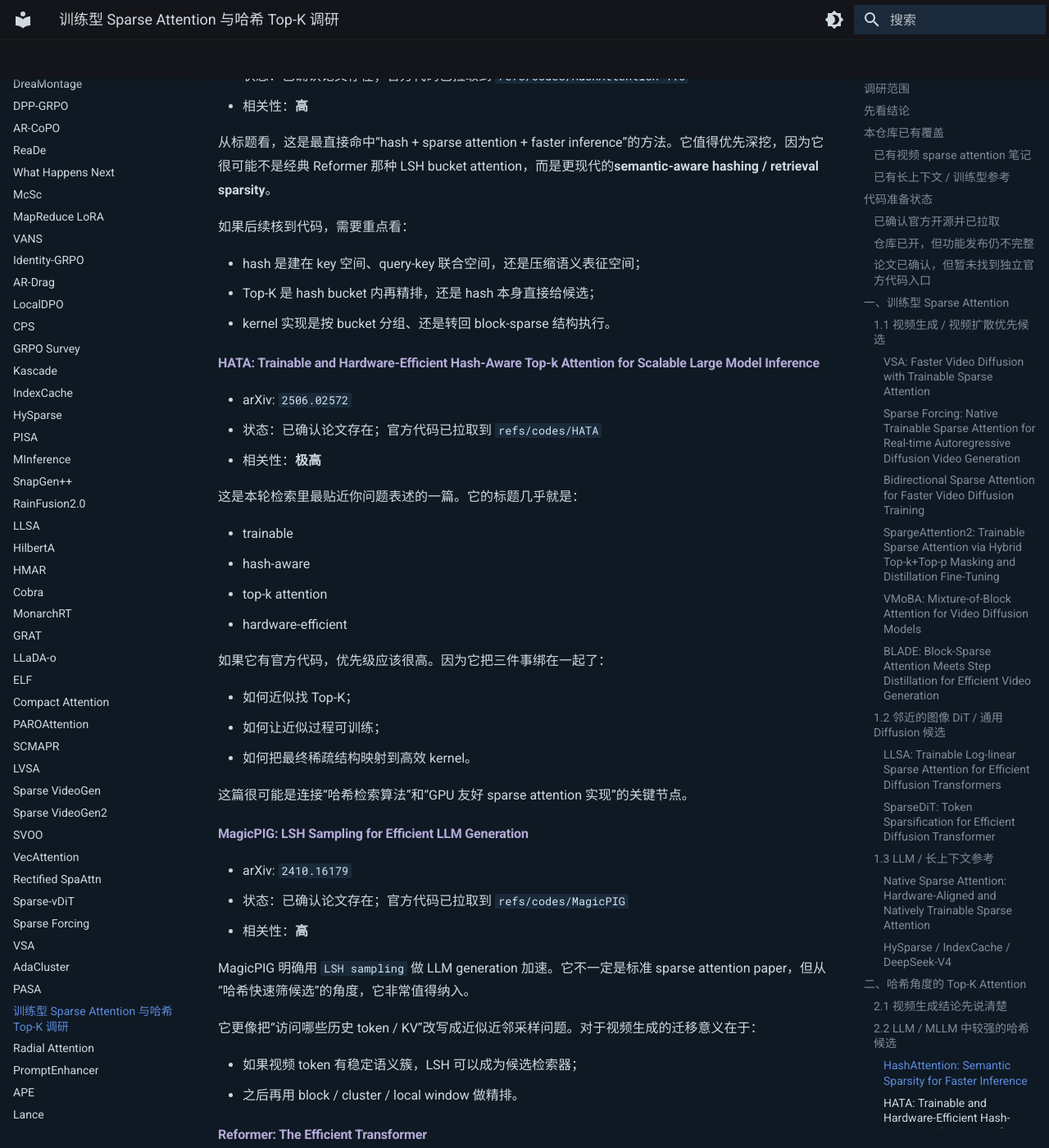
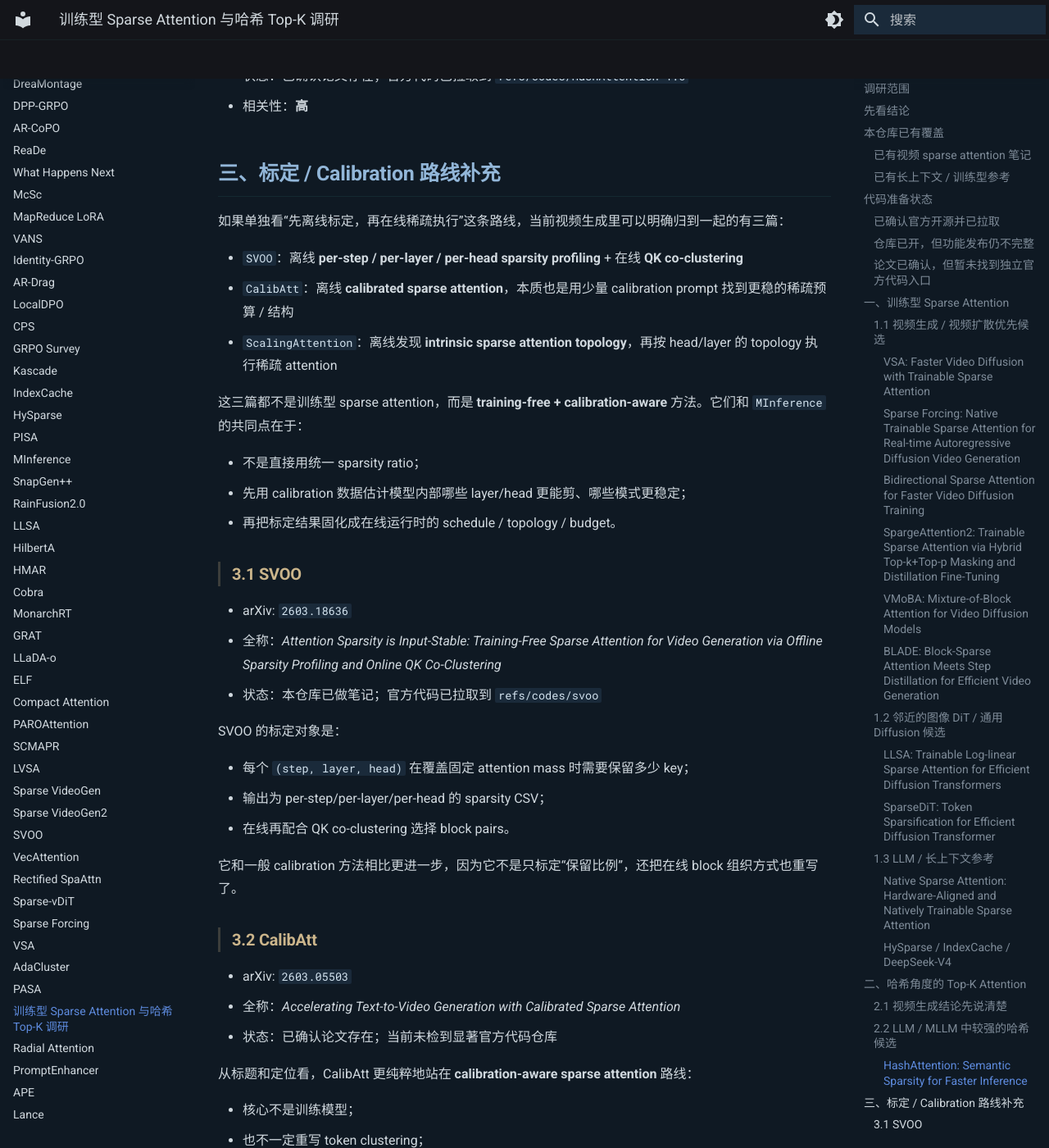
Before and after one commit to YouHuang67/paper-code-notes, an MkDocs documentation site: the page built from docs/paper_reading/sparse_attention_training_hash_survey.md, in a window 1280 px wide and 1400 px high, scrolled down 8186 px. Shown: the whole window at 82% size. Built offline with MkDocs 1.6.1 and Material for MkDocs 9.7.7, drawn with Linux system fonts in a browser that asks for light colours; some of the changed text lies outside the part shown.

Commit message:
docs: add calibration sparse attention survey notes

```diff
--- a/docs/paper_reading/sparse_attention_training_hash_survey.md
+++ b/docs/paper_reading/sparse_attention_training_hash_survey.md
@@ -259,6 +259,79 @@ BLADE 不是纯 sparse attention 论文，而是 **block-sparse attention + step
 - 状态：已确认论文存在；官方代码已拉取到 `refs/codes/HashAttention-1.0`
 - 相关性：**高**
 
+## 三、标定 / Calibration 路线补充
+
+如果单独看“先离线标定，再在线稀疏执行”这条路线，当前视频生成里可以明确归到一起的有三篇：
+
+- `SVOO`：离线 **per-step / per-layer / per-head sparsity profiling** + 在线 **QK co-clustering**
+- `CalibAtt`：离线 **calibrated sparse attention**，本质也是用少量 calibration prompt 找到更稳的稀疏预算 / 结构
+- `ScalingAttention`：离线发现 **intrinsic sparse attention topology**，再按 head/layer 的 topology 执行稀疏 attention
+
+这三篇都不是训练型 sparse attention，而是 **training-free + calibration-aware** 方法。它们和 `MInference` 的共同点在于：
+
+- 不是直接用统一 sparsity ratio；
+- 先用 calibration 数据估计模型内部哪些 layer/head 更能剪、哪些模式更稳定；
+- 再把标定结果固化成在线运行时的 schedule / topology / budget。
+
+### 3.1 SVOO
+
+- arXiv: `2603.18636`
+- 全称：*Attention Sparsity is Input-Stable: Training-Free Sparse Attention for Video Generation via Offline Sparsity Profiling and Online QK Co-Clustering*
+- 状态：本仓库已做笔记；官方代码已拉取到 `refs/codes/svoo`
+
+SVOO 的标定对象是：
+
+- 每个 `(step, layer, head)` 在覆盖固定 attention mass 时需要保留多少 key；
+- 输出为 per-step/per-layer/per-head 的 sparsity CSV；
+- 在线再配合 QK co-clustering 选择 block pairs。
+
+它和一般 calibration 方法相比更进一步，因为它不是只标定“保留比例”，还把在线 block 组织方式也重写了。
+
+### 3.2 CalibAtt
+
+- arXiv: `2603.05503`
+- 全称：*Accelerating Text-to-Video Generation with Calibrated Sparse Attention*
+- 状态：已确认论文存在；当前未检到显著官方代码仓库
+
+从标题和定位看，CalibAtt 更纯粹地站在 **calibration-aware sparse attention** 路线：
+
+- 核心不是训练模型；
+- 也不一定重写 token clustering；
+- 而是通过少量 calibration 样本估计更稳的稀疏结构或预算，再在线执行。
+
+它很适合和 `MInference / SVOO` 放在一起比较：
+
+- `MInference` 更偏长上下文 LLM head pattern 标定；
+- `SVOO` 更偏视频 DiT 的 layer/head 稀疏度与 co-clustering；
+- `CalibAtt` 则更像视频生成里的“直接校准 sparse attention 行为”。
+
+### 3.3 ScalingAttention
+
+- arXiv: `2606.23019`
+- 全称：*ScalingAttention: Discovering Intrinsic Sparse Attention Topology for Video Diffusion Transformers*
+- 状态：已确认论文存在；当前未检到显著官方代码仓库
+
+这篇的关键词不是 ratio calibration，而是 **intrinsic sparse attention topology**。也就是说，它标定的对象更像：
+
+- 哪些稀疏拓扑在某层/某头天然更稳定；
+- 模型内部真实 attention map 的结构拓扑是什么；
+- 在线执行时应遵循怎样的稀疏连边形态。
+
+如果把这条路线和 `SVOO` 对比：
+
+- `SVOO` 更偏“预算 + co-clustering”；
+- `ScalingAttention` 更偏“拓扑发现 + topology-aware 稀疏执行”。
+
+### 3.4 这一组方法的关系
+
+这三篇可以看成视频 sparse attention 里的 **calibration family**：
+
+- `SVOO`：标定 **稀疏度预算**
+- `CalibAtt`：标定 **稀疏 attention 行为 / 预算**
+- `ScalingAttention`：标定 **注意力拓扑**
+
+它们都和训练型方法不同。训练型方法靠优化权重去适应稀疏结构；这组方法则是假设 dense 模型不动，只通过离线 profiling / calibration 找出更合理的在线 sparse policy。
+
 从标题看，这是最直接命中“hash + sparse attention + faster inference”的方法。它值得优先深挖，因为它很可能不是经典 Reformer 那种 LSH bucket attention，而是更现代的**semantic-aware hashing / retrieval sparsity**。
 
 如果后续核到代码，需要重点看：
```
